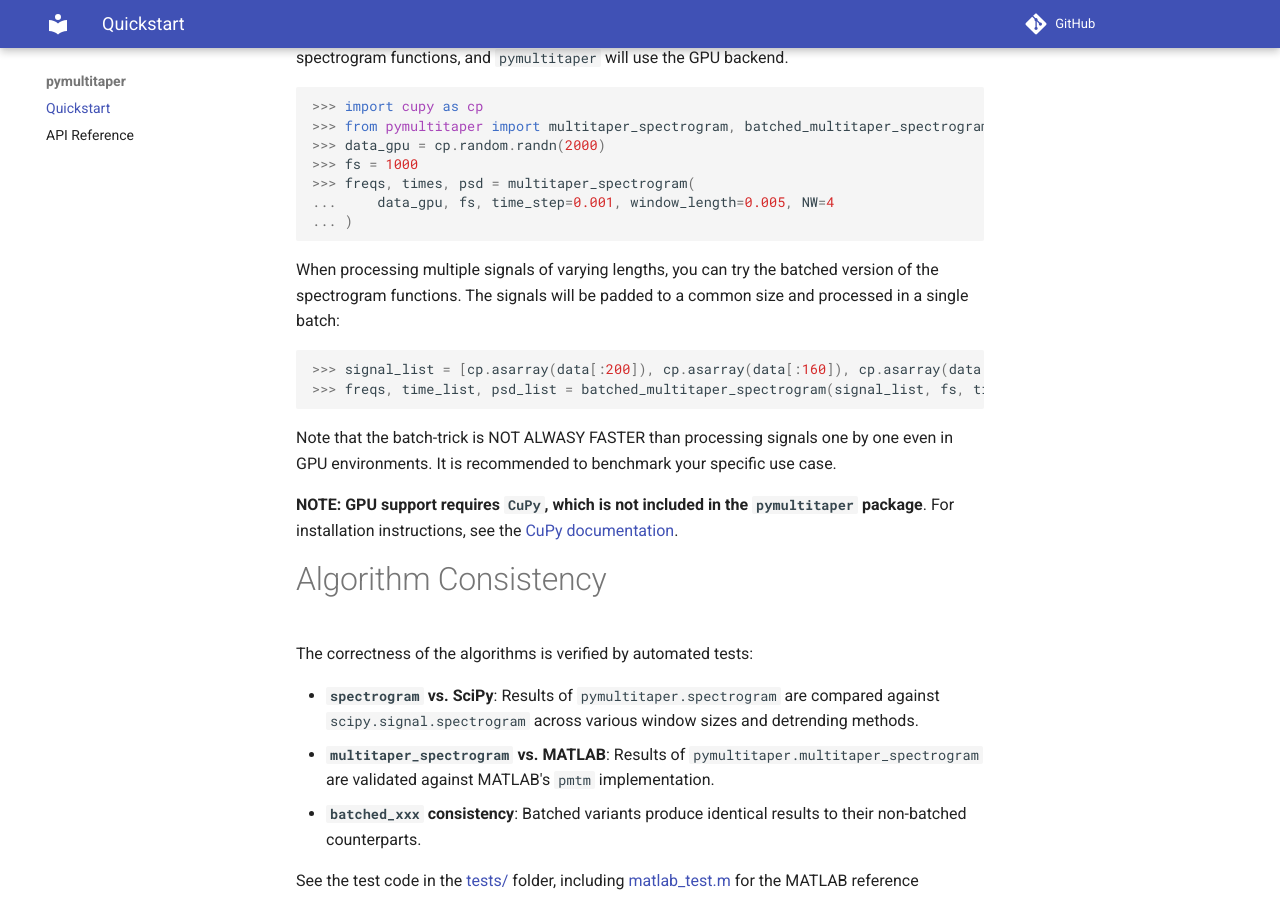
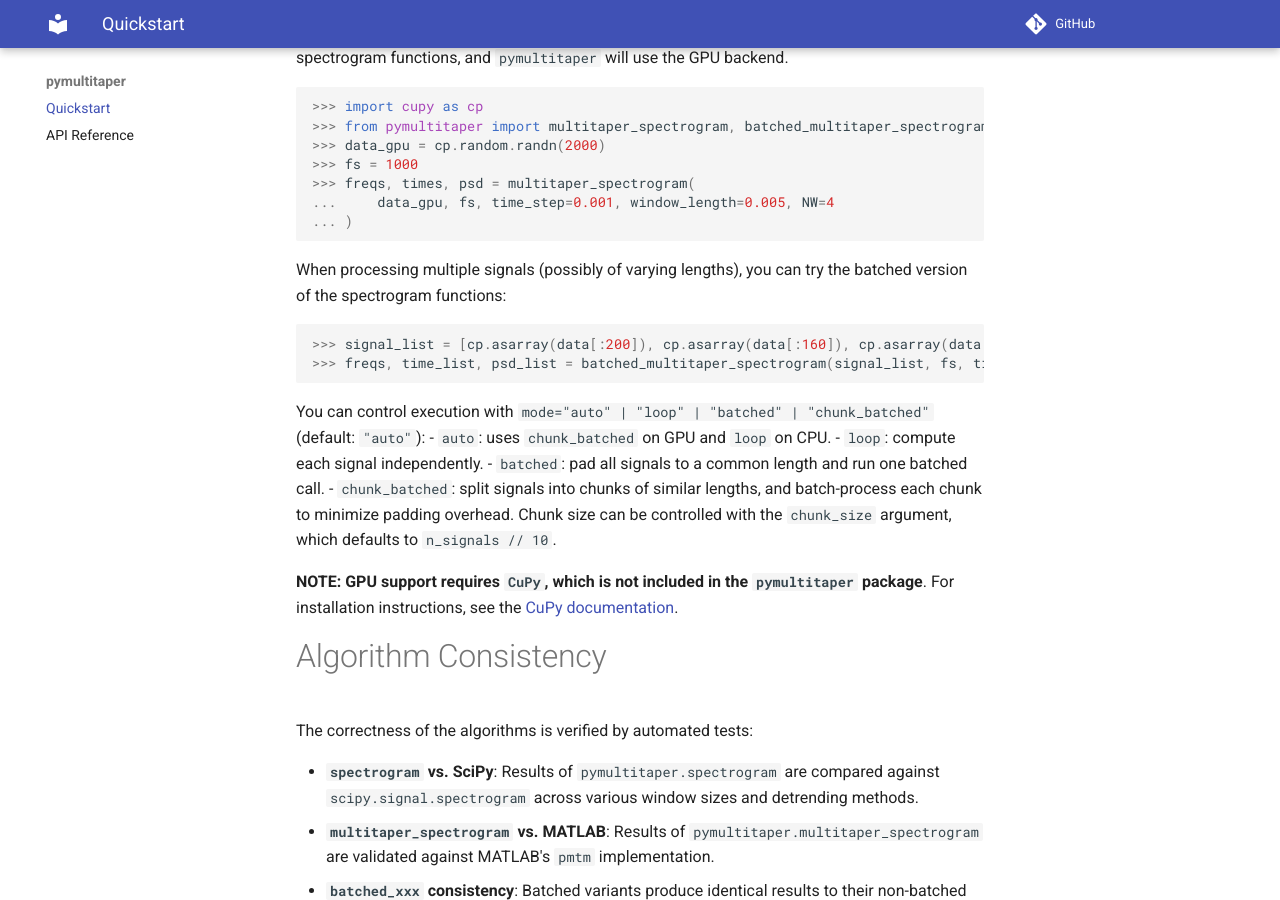
Before and after one commit to fncokg/pymultitaper, an MkDocs documentation site: the page built from mkdocs_docs/index.md, in a window 1280 px wide and 900 px high, scrolled down 958 px. Built offline with MkDocs 1.6.1 and Material for MkDocs 9.7.7, drawn with Linux system fonts in a browser that asks for light colours; comment, search, counter and statistics services are not loaded.

Commit message:
update doc for batched fix

````diff
--- a/mkdocs_docs/index.md
+++ b/mkdocs_docs/index.md
@@ -47,14 +47,18 @@ GPU usage is automatic: **CuPy arrays in, CuPy arrays out**. Just pass a CuPy ar
 ... )
 ```
 
-When processing multiple signals of varying lengths, you can try the batched version of the spectrogram functions. The signals will be padded to a common size and processed in a single batch:
+When processing multiple signals (possibly of varying lengths), you can try the batched version of the spectrogram functions:
 
 ```python
 >>> signal_list = [cp.asarray(data[:200]), cp.asarray(data[:160]), cp.asarray(data[:240])]
->>> freqs, time_list, psd_list = batched_multitaper_spectrogram(signal_list, fs, time_step=0.01)
+>>> freqs, time_list, psd_list = batched_multitaper_spectrogram(signal_list, fs, time_step=0.01, mode="chunk_batched")
 ```
 
-Note that the batch-trick is NOT ALWASY FASTER than processing signals one by one even in GPU environments. It is recommended to benchmark your specific use case.
+You can control execution with `mode="auto" | "loop" | "batched" | "chunk_batched"` (default: `"auto"`):
+- `auto`: uses `chunk_batched` on GPU and `loop` on CPU.
+- `loop`: compute each signal independently.
+- `batched`: pad all signals to a common length and run one batched call.
+- `chunk_batched`: split signals into chunks of similar lengths, and batch-process each chunk to minimize padding overhead. Chunk size can be controlled with the `chunk_size` argument, which defaults to `n_signals // 10`.
 
 **NOTE: GPU support requires `CuPy`, which is not included in the `pymultitaper` package**. For installation instructions, see the [CuPy documentation](https://docs.cupy.dev/en/stable/install.html).
 
````
Also changed, not shown: README.md (+7 -3 lines), 2 other files.
